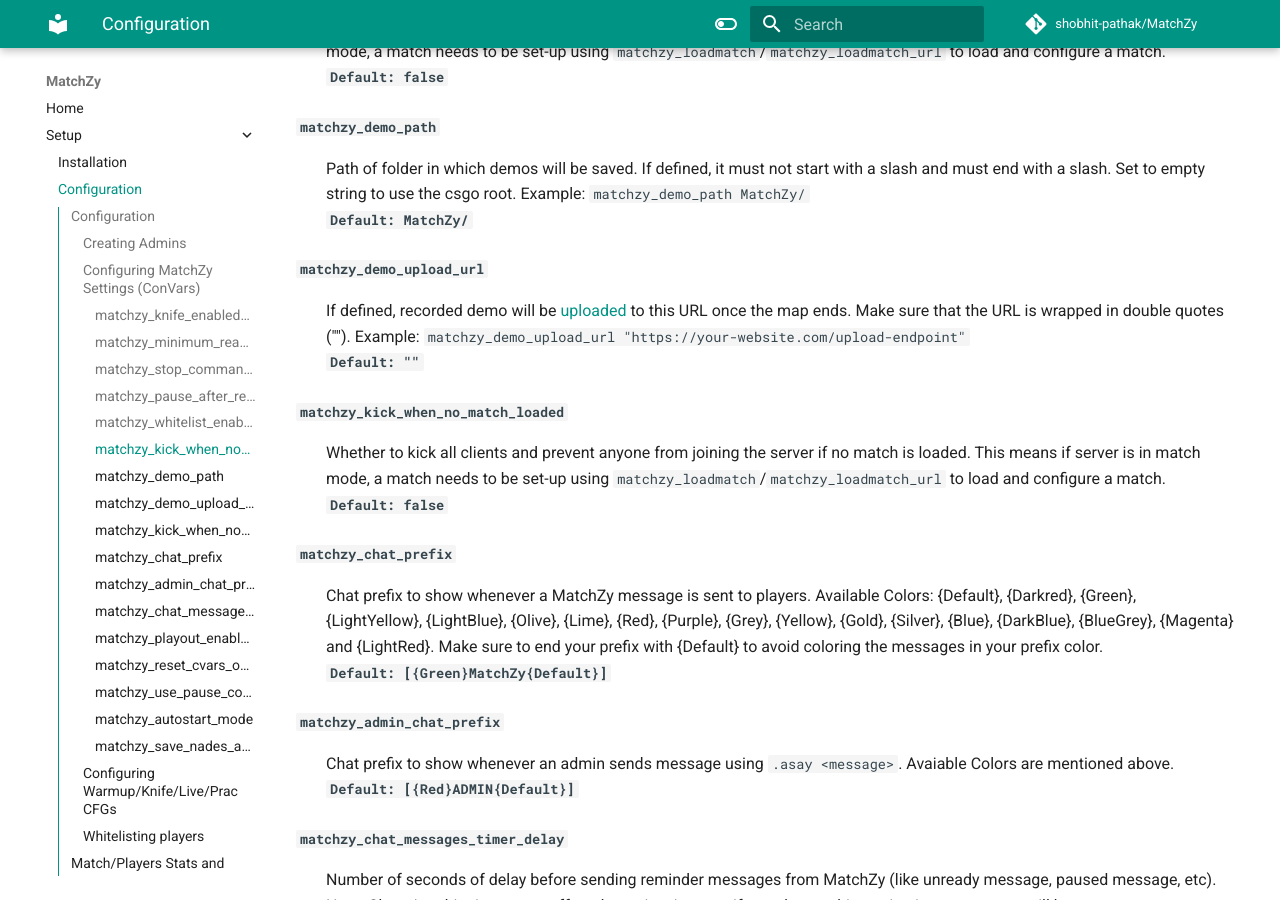
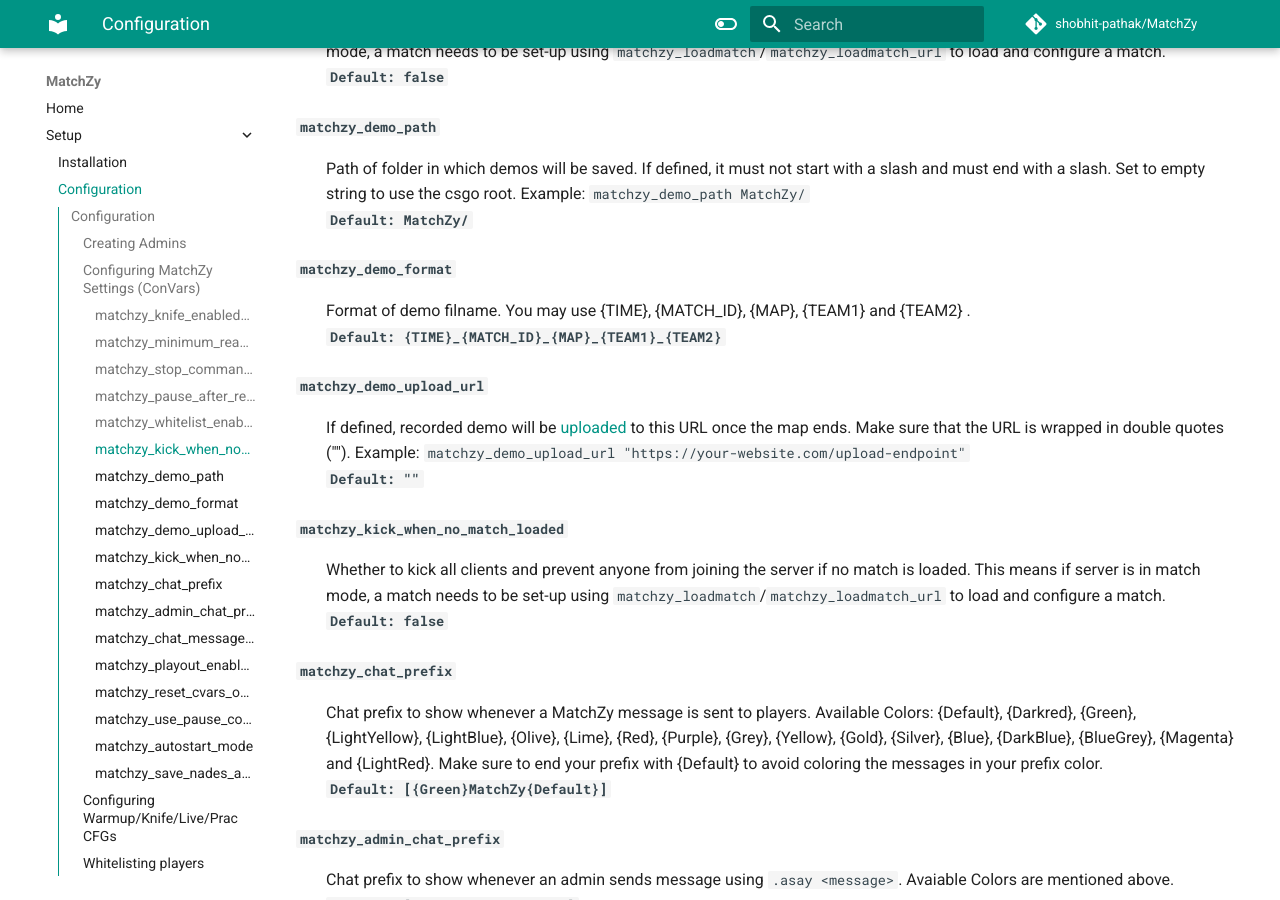
Before and after one commit to shobhit-pathak/MatchZy, an MkDocs documentation site: the page built from documentation/docs/configuration.md, in a window 1280 px wide and 900 px high, scrolled down 2154 px. Built offline with MkDocs 1.6.1 and Material for MkDocs 9.7.7, drawn with Linux system fonts in a browser that asks for light colours; comment, search, counter and statistics services are not loaded.

Commit message:
add documentation

```diff
--- a/documentation/docs/configuration.md
+++ b/documentation/docs/configuration.md
@@ -70,6 +70,9 @@
 
 ####`matchzy_demo_path`
 :   Path of folder in which demos will be saved. If defined, it must not start with a slash and must end with a slash. Set to empty string to use the csgo root. Example: `matchzy_demo_path MatchZy/`<br>**`Default: MatchZy/`**
+
+####`matchzy_demo_format`
+:   Format of demo filname. You may use {TIME}, {MATCH_ID}, {MAP}, {TEAM1} and {TEAM2} . <br>**`Default: {TIME}_{MATCH_ID}_{MAP}_{TEAM1}_{TEAM2}`**
 
 ####`matchzy_demo_upload_url`
 :   If defined, recorded demo will be [uploaded](../gotv#automatic-upload) to this URL once the map ends. Make sure that the URL is wrapped in double quotes ("").
```
Also changed, not shown: documentation/docs/gotv.md (+2 -0 lines), 1 other file.
